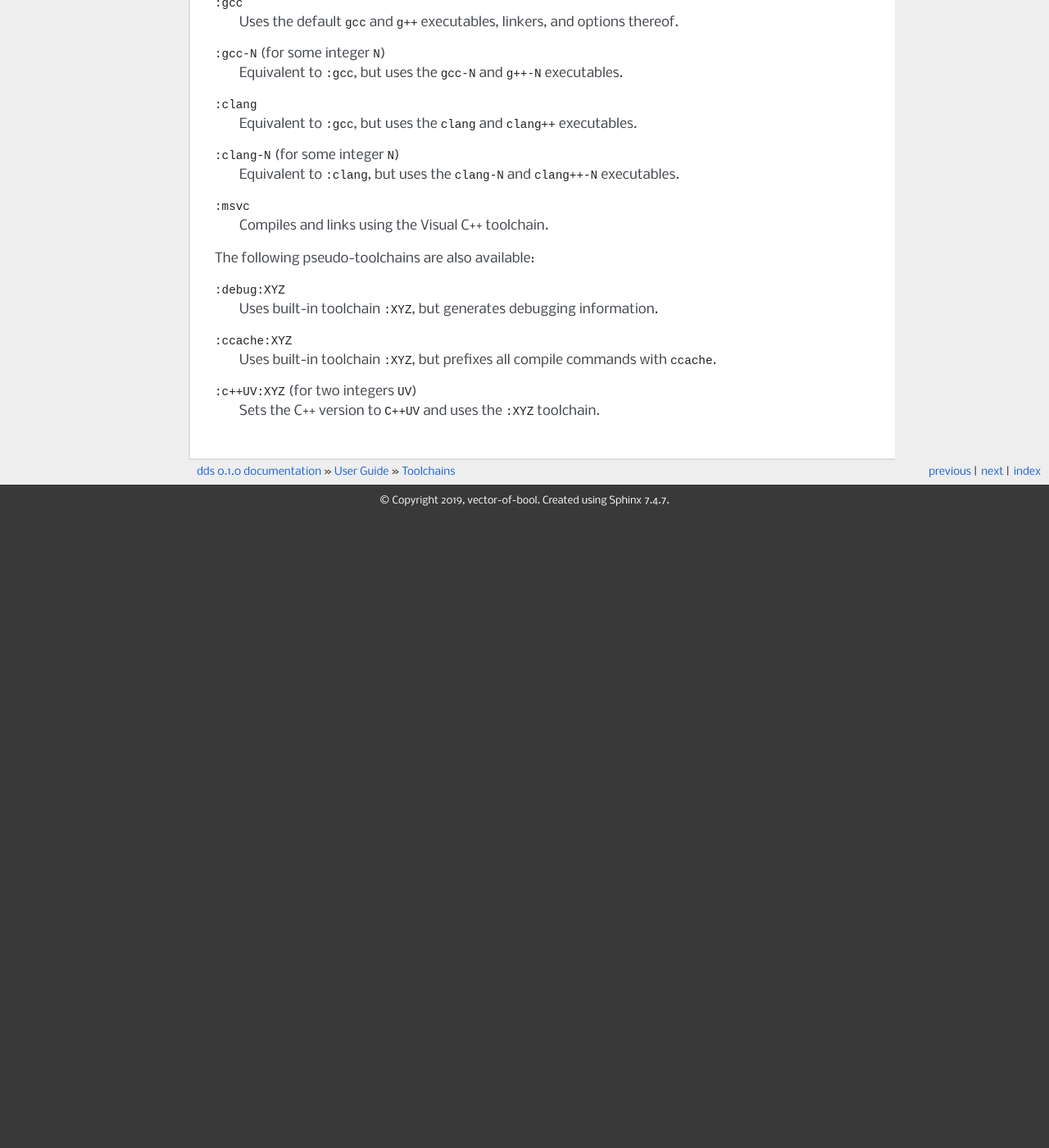
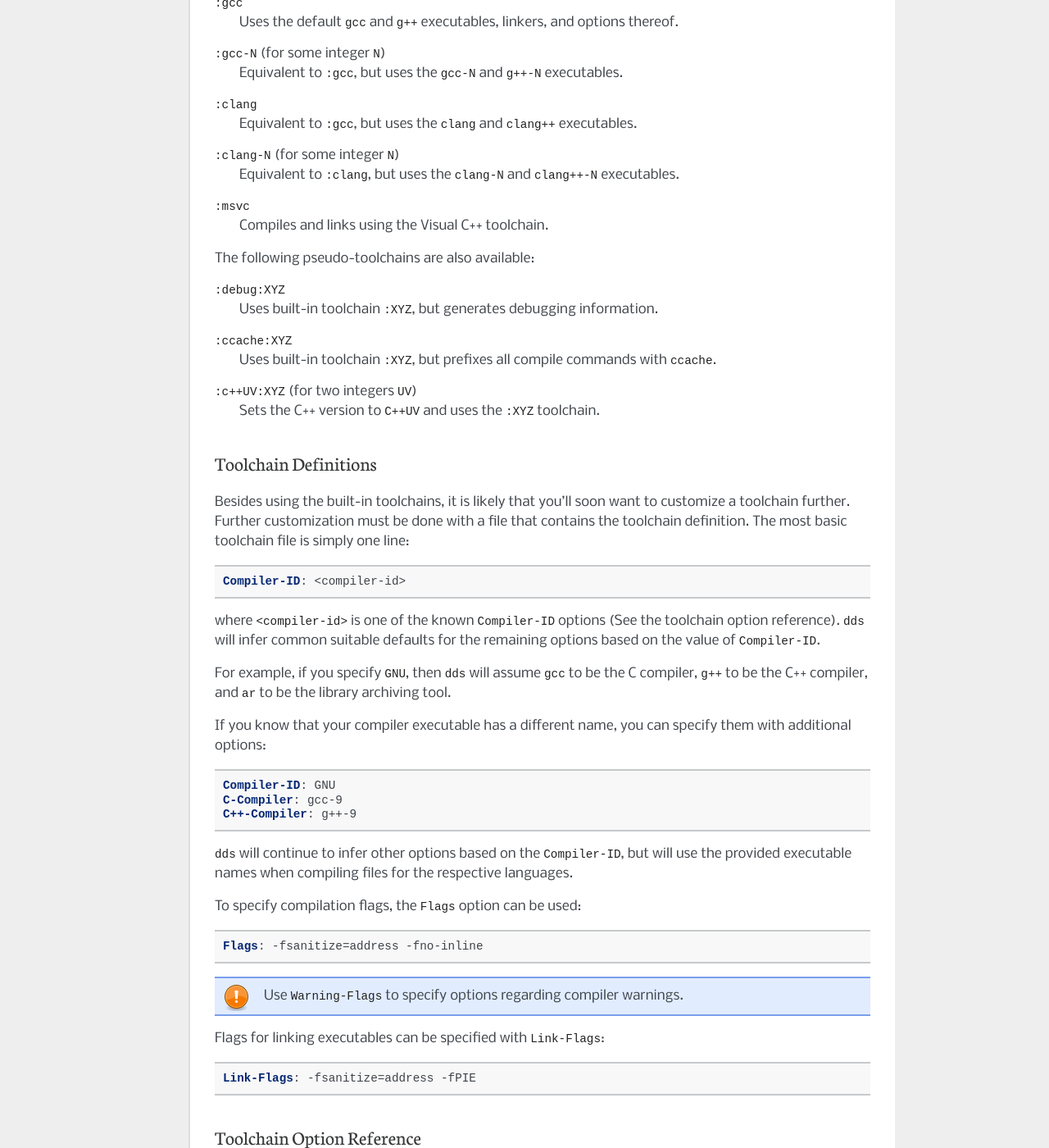
Before and after one commit to vector-of-bool/bpt, a Sphinx documentation site: the page built from docs/guide/toolchains.rst, in a window 1280 px wide and 1400 px high, scrolled down 1171 px. Shown: the whole window at 82% size. Built offline with Sphinx 7.4.7, drawn with Linux system fonts in a browser that asks for light colours; pages that are not in the unit, such as notebooks, are missing from menus; before the commit the page ends 1801 px from its top, so only the background shows below that; some of the changed text lies outside the part shown.

Commit message:
Better toolchain deps

```diff
--- a/docs/guide/toolchains.rst
+++ b/docs/guide/toolchains.rst
@@ -82,3 +84,219 @@ The following pseudo-toolchains are also available:
 
 ``:c++UV:XYZ`` (for two integers ``UV``)
     Sets the C++ version to ``C++UV`` and uses the ``:XYZ`` toolchain.
+
+
+Toolchain Definitions
+*********************
+
+Besides using the built-in toolchains, it is likely that you'll soon want to
+customize a toolchain further. Further customization must be done with a
+file that contains the toolchain definition. The most basic toolchain file is
+simply one line:
+
+.. code-block::
+
+    Compiler-ID: <compiler-id>
+
+where ``<compiler-id>`` is one of the known ``Compiler-ID`` options (See the
+toolchain option reference). ``dds`` will infer common suitable defaults for
+the remaining options based on the value of ``Compiler-ID``.
+
+For example, if you specify ``GNU``, then ``dds`` will assume ``gcc`` to be the
+C compiler, ``g++`` to be the C++ compiler, and ``ar`` to be the library
+archiving tool.
+
+If you know that your compiler executable has a different name, you can
+specify them with additional options:
+
+.. code-block::
+
+    Compiler-ID: GNU
+    C-Compiler: gcc-9
+    C++-Compiler: g++-9
+
+``dds`` will continue to infer other options based on the ``Compiler-ID``, but
+will use the provided executable names when compiling files for the respective
+languages.
+
+To specify compilation flags, the ``Flags`` option can be used:
+
+.. code-block::
+
+    Flags: -fsanitize=address -fno-inline
+
+.. note::
+    Use ``Warning-Flags`` to specify options regarding compiler warnings.
+
+Flags for linking executables can be specified with ``Link-Flags``:
+
+.. code-block::
+
+    Link-Flags: -fsanitize=address -fPIE
+
+
+Toolchain Option Reference
+**************************
+
+The following options are available to be specified within a toolchain file:
+
+
+``Compiler-ID``
+---------------
+
+Specify the identity of the compiler. This option is used to infer many other
+facts about the toolchain. If specifying the full toolchain with the command
+templates, this option is not required.
+
+Valid values are:
+
+``GNU``
+    For GCC
+
+``Clang``
+    For LLVM/Clang
+
+``MSVC``
+    For Microsoft Visual C++
+
+
+``C-Compiler`` and ``C++-Compiler``
+-----------------------------------
+
+Names/paths of the C and C++ compilers, respectively. Defaults will be inferred
+from ``Compiler-ID``.
+
+
+``C-Version`` and ``C++-Version``
+---------------------------------
+
+Specify the language versions for C and C++, respectively. By default, ``dds``
+will not set any language version. Using this option requires that the
+``Compiler-ID`` be specified
+
+Valid ``C-Version`` values are:
+
+- ``C89``
+- ``C99``
+- ``C11``
+- ``C18``
+
+Valid ``C++-Version`` values are:
+
+- ``C++98``
+- ``C++03``
+- ``C++11``
+- ``C++14``
+- ``C++17``
+- ``C++20``
+
+.. warning::
+    ``dds`` will not do any "smarts" to infer the exact option to pass to have
+    the required effect. If you ask for ``C++20`` from ``gcc 5.3``, ``dds``
+    will simply pass ``-std=c++20`` with no questions asked. If you need
+    finer-grained control, use the ``Flags`` option.
+
+
+``Warning-Flags``
+-----------------
+
+Override the compiler flags that should be used to enable warnings. This option
+is stored separately from ``Flags``, as these options may be enabled/disabled
+separately depending on how ``dds`` is invoked.
+
+.. note::
+    If ``Compiler-ID`` is provided, a default value will be used that enables
+    common warning levels.
+
+    If you need to tweak warnings further, use this option.
+
+
+``Flags``, ``C-Flags``, and ``C++-Flags``
+-----------------------------------------
+
+Specify *additional* compiler options, possibly per-language.
+
+
+``Link-Flags``
+--------------
+
+Specify *additional* link options to use when linking executables.
+
+
+``Optimize``
+------------
+
+Boolean option (``True`` or ``False``) to enable/disable optimizations. Default
+is ``False``.
+
+
+``Debug``
+---------
+
+Boolean option (``True`` or ``False``) to enable/disable the generation of
+debugging information. Default is ``False``.
+
+
+``Compiler-Launcher``
+---------------------
+
+Provide a command prefix that should be used on all compiler executions.
+e.g. ``ccache``.
+
+
+Advanced Options Reference
+**************************
+
+The options below are probably not good to tweak unless you *really* know what
+you are doing. Their values will be inferred from ``Compiler-ID``.
+
+
+``Deps-Mode``
+-------------
+
+Specify the way in which ``dds`` should track compilation dependencies. One
+of ``GNU``, ``MSVC``, or ``None``.
+
+
+``C-Compile-File``
+------------------
+
+Override the *command template* that is used to compile C source files.
+
+
+``C++-Compile-File``
+--------------------
+
+Override the *command template* that is used to compile C++ source files.
+
+
+``Create-Archive``
+------------------
+
+Override the *command template* that is used to generate static library archive
+files.
+
+
+``Link-Executable``
+-------------------
+
+Override the *command template* that is used to link executables.
+
+
+``Include-Template``
+--------------------
+
+Override the *command template* for the flags to specify a header search path.
+
+
+``External-Include-Template``
+-----------------------------
+
+Override the *command template* for the flags to specify a header search path
+of an external library.
+
+
+``Define-Template``
+-------------------
+
+Override the *command template* for the flags to set a preprocessor definition.
```
Also changed, not shown: other parts of docs/guide/toolchains.rst (+2 -0 lines).
